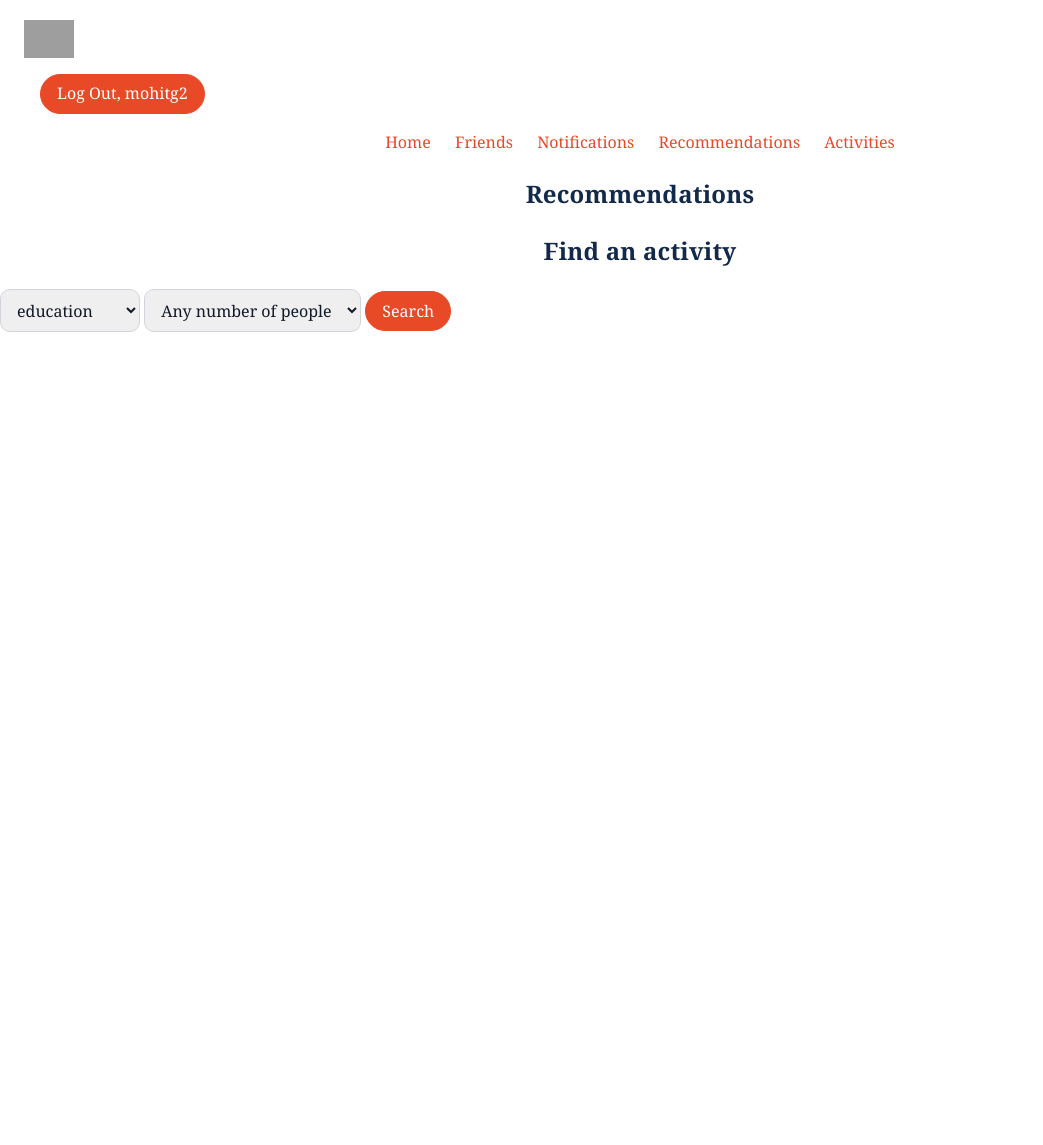
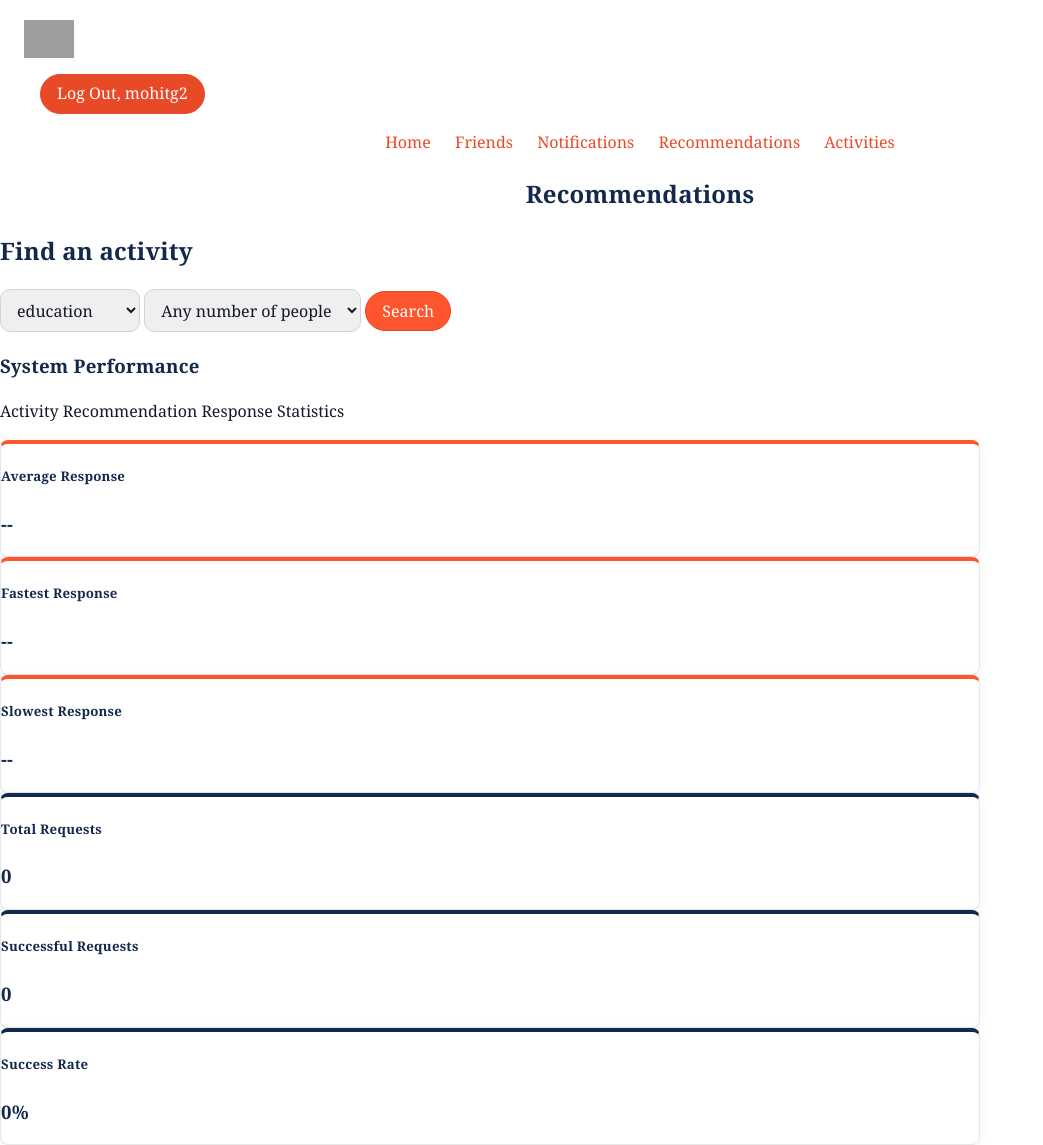
Before and after one commit to henRotunno/8_Knit, a Django app: page /recommendations/ in a window 1280 px wide. Shown: the whole page, without its empty margins (0-1043 px from the left). Before the commit the page ends 332 px from the top, so only its background shows below. Run offline with Django 5.2, Linux system fonts and the light colour scheme; a user stored in the database is signed in; data that the repository does not hold is empty; grey boxes are pictures that could not be loaded.

Commit message:
Add activity system performance widget

```diff
--- a/Knit_Application/urls.py
+++ b/Knit_Application/urls.py
@@ -54,6 +54,7 @@ urlpatterns = [
    path("stats-chart/", views.stats_chart, name="stats-chart"),
    path("stats/", views.stats, name="stats"),
    path("api/recommend/", views.recommend_activity, name="recommend_activity"),
+path("api/performance/", views.activity_performance_stats, name="activity_performance_stats"),
    path(
         "api/chart/activity-categories/",
         activity_category_summary,
--- a/activities/views.py
+++ b/activities/views.py
@@ -13,7 +13,7 @@ from django.utils import timezone
 from django.contrib.auth.decorators import login_required
 
 from django.contrib.auth.mixins import LoginRequiredMixin
-from activities.models import Friends, Notifications, Recommendations, Activities
+from activities.models import Friends, Notifications, Recommendations, Activities, ActivityPerformance
 from django.shortcuts import get_object_or_404, render, redirect
 from django.views import View
 from django.views.generic import ListView
@@ -21,9 +21,21 @@ from django.http import HttpResponse, JsonResponse
 from django.template import loader
 
 from .hybrid_pipeline import run_hybrid_pipeline
-
+import time
 from activities.local_llm import generate_local_response
-
+from django.db.models import Avg, Min, Max
+EXTERNAL_URL = "https://bored-api.appbrewery.com/filter"
+VALID_TYPES = {
+    "education",
+    "recreational",
+    "social",
+    "diy",
+    "charity",
+    "cooking",
+    "relaxation",
+    "music",
+    "busywork",
+}
 # ================================================================================================
 # 1) Home page view
 # ================================================================================================
@@ -103,17 +115,52 @@ def notifications(request):
 # ================================================================================================
 
 
+
 class Recommendation(LoginRequiredMixin, ListView):
     model = Recommendations
     template_name = "recommendations.html"
     context_object_name = "recommendations"
 
+    def get_context_data(self, **kwargs):
+        context = super().get_context_data(**kwargs)
 
-# api url
-EXTERNAL_URL = "https://bored-api.appbrewery.com/filter"
-# keys that work with the api
-VALID_TYPES = {"education", "recreational", "social", "diy", "charity",
-              "cooking", "relaxation", "music", "busywork"}
+        # Get all successful activity recommendation requests
+        successful_records = ActivityPerformance.objects.filter(
+            successful=True
+        )
+
+        # Calculate response time statistics
+        performance = successful_records.aggregate(
+            average=Avg("response_time_ms"),
+            fastest=Min("response_time_ms"),
+            slowest=Max("response_time_ms"),
+        )
+
+        # Count all requests
+        total_requests = ActivityPerformance.objects.count()
+        successful_requests = successful_records.count()
+
+        # Calculate success rate
+        success_rate = (
+            round((successful_requests / total_requests) * 100, 2)
+            if total_requests > 0 else 0
+        )
+
+        # Add performance statistics to the template
+        context["system_performance"] = {
+            "average_response": round(performance["average"], 2)
+                if performance["average"] is not None else None,
+            "fastest_response": round(performance["fastest"], 2)
+                if performance["fastest"] is not None else None,
+            "slowest_response": round(performance["slowest"], 2)
+                if performance["slowest"] is not None else None,
+            "total_requests": total_requests,
+            "successful_requests": successful_requests,
+            "success_rate": success_rate,
+        }
+
+        return context
+
 
 
 
@@ -135,95 +182,160 @@ def price_label(p):
 
 @login_required
 def recommend_activity(request):
-   q = request.GET.get("q", "")
-   if not q:
-       return JsonResponse({"error": "Missing query parameter ?q="}, status=400)
-   if q not in VALID_TYPES:
-       return JsonResponse({"error": f"Unknown type '{q}'",
-                            "valid_types": sorted(VALID_TYPES)}, status=400)
+    # Start measuring recommendation processing time
+    start_time = time.perf_counter()
+
+    q = request.GET.get("q", "")
+    if not q:
+        return JsonResponse({"error": "Missing query parameter ?q="}, status=400)
+
+    if q not in VALID_TYPES:
+        return JsonResponse({
+            "error": f"Unknown type '{q}'",
+            "valid_types": sorted(VALID_TYPES)
+        }, status=400)
+
+    params = {"type": q}
+    participants = request.GET.get("participants")
+
+    if participants and participants.isdigit():
+        params["participants"] = participants
+
+    try:
+        resp = requests.get(EXTERNAL_URL, params=params, timeout=5)
+
+        if resp.status_code == 404:
+            external = []
+        else:
+            resp.raise_for_status()
+            external = resp.json()
+
+    except requests.Timeout:
+        # Record unsuccessful request timing
+        elapsed_ms = (time.perf_counter() - start_time) * 1000
+
+        ActivityPerformance.objects.create(
+            response_time_ms=elapsed_ms,
+            successful=False
+        )
+
+        return JsonResponse({"error": "External API timed out"}, status=504)
+
+    except (requests.RequestException, ValueError):
+        # Record unsuccessful request timing
+        elapsed_ms = (time.perf_counter() - start_time) * 1000
+
+        ActivityPerformance.objects.create(
+            response_time_ms=elapsed_ms,
+            successful=False
+        )
+
+        return JsonResponse({"error": "Could not fetch external data"}, status=502)
+
+    if isinstance(external, dict):
+        external = []
+
+    internal_qs = Activities.objects.filter(category__iexact=q)
+    internal_names = {a.activity_name.lower() for a in internal_qs}
+
+    # Create live suggestions
+    suggestions = []
+
+    for item in external[:15]:
+        text = item.get("activity", "")
+
+        suggestions.append({
+            "activity": text,
+            "type": item.get("type"),
+            "participants": item.get("participants"),
+            "price": item.get("price"),
+            "cost": price_label(item.get("price")),
+            "accessibility": item.get("accessibility"),
+            "already_in_our_app": any(
+                n in text.lower() or text.lower() in n
+                for n in internal_names
+            ),
+        })
+
+    # Analytics
+    prices = [
+        s["price"] for s in suggestions
+        if isinstance(s["price"], (int, float))
+    ]
+
+    accessibility_counts = {}
+
+    for s in suggestions:
+        label = s["accessibility"] or "Unknown"
+        accessibility_counts[label] = accessibility_counts.get(label, 0) + 1
+
+    analytics = {
+        "avg_price": round(sum(prices) / len(prices), 2) if prices else None,
+        "free_count": sum(1 for s in suggestions if s["cost"] == "Free"),
+        "accessibility_counts": accessibility_counts,
+        "overlap_with_internal": sum(
+            s["already_in_our_app"] for s in suggestions
+        ),
+        "internal_category_counts": list(
+            Activities.objects.values("category").annotate(
+                total=Count("activity_id")
+            )
+        ),
+    }
+
+    # Prepare the response data
+    response_data = {
+        "query": q,
+        "internal_matches": sorted(
+            a.activity_name for a in internal_qs
+        ),
+        "analytics": analytics,
+        "suggestions": suggestions,
+    }
+
+    # Calculate total processing time in milliseconds
+    elapsed_ms = (time.perf_counter() - start_time) * 1000
+
+    # Save successful request performance
+    ActivityPerformance.objects.create(
+        response_time_ms=elapsed_ms,
+        successful=True
+    )
+
+    return JsonResponse(response_data)
 
 
-   params = {"type": q}
-   participants = request.GET.get("participants")
-   if participants and participants.isdigit():
-       params["participants"] = participants
+@login_required
+def activity_performance_stats(request):
+    successful_records = ActivityPerformance.objects.filter(
+        successful=True
+    )
 
+    performance = successful_records.aggregate(
+        average=Avg("response_time_ms"),
+        fastest=Min("response_time_ms"),
+        slowest=Max("response_time_ms"),
+    )
 
-   try:
-       resp = requests.get(EXTERNAL_URL, params=params, timeout=5)
-       if resp.status_code == 404:
-           external = []  # no matches for this filter
-       else:
-           resp.raise_for_status()
-           external = resp.json()
-   except requests.Timeout:
-       return JsonResponse({"error": "External API timed out"}, status=504)\
-       # except api goes down
+    total_requests = ActivityPerformance.objects.count()
+    successful_requests = successful_records.count()
 
+    success_rate = (
+        round((successful_requests / total_requests) * 100, 2)
+        if total_requests > 0 else 0
+    )
 
-   except (requests.RequestException, ValueError):
-       return JsonResponse({"error": "Could not fetch external data"}, status=502)
-       # bad value
-
-
-   if isinstance(external, dict):
-       external = []
-
-
-
-
-   internal_qs = Activities.objects.filter(category__iexact=q)
-   internal_names = {a.activity_name.lower() for a in internal_qs}
-
-
-   # create live
-   suggestions = []
-   for item in external[:15]:
-       # change the external[:x] to adjust number of selection!!!!!!
-       text = item.get("activity", "")
-       suggestions.append({
-           "activity": text,
-           "type": item.get("type"),
-           "participants": item.get("participants"),
-           "price": item.get("price"),
-           "cost": price_label(item.get("price")),
-           "accessibility": item.get("accessibility"),
-           "already_in_our_app": any(n in text.lower() or text.lower() in n
-                                     for n in internal_names),
-           # for each selection, extract this data
-           # already in app crosscheck w/ our db.
-       })
-
-
-   # analytics
-   prices = [s["price"] for s in suggestions if isinstance(s["price"], (int, float))]
-   accessibility_counts = {}
-   for s in suggestions:
-       label = s["accessibility"] or "Unknown"
-       accessibility_counts[label] = accessibility_counts.get(label, 0) + 1
-
-
-   # apply analytics to data, give users an idea of how accesible the activity is.
-   analytics = {
-       "avg_price": round(sum(prices) / len(prices), 2) if prices else None,
-           # average price of all the activities listed
-       "free_count": sum(1 for s in suggestions if s["cost"] == "Free"),
-           # count of free acitivites
-       "accessibility_counts": accessibility_counts,
-       "overlap_with_internal": sum(s["already_in_our_app"] for s in suggestions),
-       "internal_category_counts": list(
-           Activities.objects.values("category").annotate(total=Count("activity_id"))
-       ),
-   }
-   # dictionary to return, handle jsonResponse in templates --> recommendations.html
-   return JsonResponse({
-       "query": q,
-       "internal_matches": sorted(a.activity_name for a in internal_qs),
-       "analytics": analytics,
-       "suggestions": suggestions,
-   })
-
-
+    return JsonResponse({
+        "average_response": round(performance["average"], 2)
+            if performance["average"] is not None else None,
+        "fastest_response": round(performance["fastest"], 2)
+            if performance["fastest"] is not None else None,
+        "slowest_response": round(performance["slowest"], 2)
+            if performance["slowest"] is not None else None,
+        "total_requests": total_requests,
+        "successful_requests": successful_requests,
+        "success_rate": success_rate,
+    })
 
 
 # ================================================================================================
--- a/templates/recommendations.html
+++ b/templates/recommendations.html
@@ -13,31 +13,207 @@
     <h2 style="text-align:center;" class="mb-0">Recommendations</h2>
   </div>
 
-    <h2 style="text-align:center;">Find an activity</h2>
 
+<div class="container mt-4">
+    <div class="row g-4">
 
-    <!-- Keys for the bored api -->
-<select id="type">
-  <option>education</option><option>recreational</option><option>social</option>
-  <option>diy</option><option>charity</option><option>cooking</option>
-  <option>relaxation</option><option>music</option><option>busywork</option>
+        <!-- LEFT: Activity Search -->
+        <div class="col-lg-6">
+            <h2 class="text-center">Find an activity</h2>
+
+            <div class="d-flex gap-2 justify-content-center mt-3 flex-wrap">
+                <select id="type" class="form-select w-auto">
+                    <option>education</option>
+                    <option>recreational</option>
+                    <option>social</option>
+                    <option>diy</option>
+                    <option>charity</option>
+                    <option>cooking</option>
+                    <option>relaxation</option>
+                    <option>music</option>
+                    <option>busywork</option>
                 </select>
 
-<select id="participants">
+                <select id="participants" class="form-select w-auto">
                     <option value="">Any number of people</option>
                     <option value="1">Just me</option>
                     <option value="2">2 people</option>
                     <option value="3">3 people</option>
                     <option value="4">4 people</option>
                 </select>
-    <!-- The user can enter the amount of participants for the activity
-     Note: This is mainly a tool for the user to think of what they might want to do
-     on the activity page. This is the api's parameters, helps prevent 404s that i kept running into-->
-<button id="search">Search</button>
 
-<p id="status"></p>
+                <button id="search" class="btn"
+                        style="background-color:#FF552E; color:white;">
+                    Search
+                </button>
+            </div>
+
+            <p id="status" class="mt-3"></p>
             <ul id="results"></ul>
+        </div>
+
+        <!-- RIGHT: System Performance -->
+        <div class="col-lg-6">
+            <h3 class="text-center" style="color:#13294B;">
+                System Performance
+            </h3>
+
+            <!-- Keep your existing six performance cards here -->
+        </div>
+
+    </div>
+</div>
+
+
+<!-- System Performance Widget -->
+<div class="container mt-5 mb-4">
+
+    <p class="text-center text-muted">
+        Activity Recommendation Response Statistics
+    </p>
+
+    <div class="row g-3 mt-2">
+
+<!-- Average Response Time -->
+<div class="col-md-4">
+    <div class="card text-center h-100"
+         style="border-top: 4px solid #FF552E;">
+        <div class="card-body">
+            <h5 style="color: #13294B;">
+                Average Response
+            </h5>
+            <h3 id="average-response">
+                {% if system_performance.average_response != None %}
+                    {{ system_performance.average_response }} ms
+                {% else %}
+                    --
+                {% endif %}
+            </h3>
+        </div>
+    </div>
+</div>
+
+<!-- Fastest Response -->
+<div class="col-md-4">
+    <div class="card text-center h-100"
+         style="border-top: 4px solid #FF552E;">
+        <div class="card-body">
+            <h5 style="color: #13294B;">
+                Fastest Response
+            </h5>
+            <h3 id="fastest-response">
+                {% if system_performance.fastest_response != None %}
+                    {{ system_performance.fastest_response }} ms
+                {% else %}
+                    --
+                {% endif %}
+            </h3>
+        </div>
+    </div>
+</div>
+
+<!-- Slowest Response -->
+<div class="col-md-4">
+    <div class="card text-center h-100"
+         style="border-top: 4px solid #FF552E;">
+        <div class="card-body">
+            <h5 style="color: #13294B;">
+                Slowest Response
+            </h5>
+            <h3 id="slowest-response">
+                {% if system_performance.slowest_response != None %}
+                    {{ system_performance.slowest_response }} ms
+                {% else %}
+                    --
+                {% endif %}
+            </h3>
+        </div>
+    </div>
+</div>
+
+<!-- Total Requests -->
+<div class="col-md-4">
+    <div class="card text-center h-100"
+         style="border-top: 4px solid #13294B;">
+        <div class="card-body">
+            <h5 style="color: #13294B;">
+                Total Requests
+            </h5>
+            <h3 id="total-requests">
+                {{ system_performance.total_requests }}
+            </h3>
+        </div>
+    </div>
+</div>
+
+<!-- Successful Requests -->
+<div class="col-md-4">
+    <div class="card text-center h-100"
+         style="border-top: 4px solid #13294B;">
+        <div class="card-body">
+            <h5 style="color: #13294B;">
+                Successful Requests
+            </h5>
+            <h3 id="successful-requests">
+                {{ system_performance.successful_requests }}
+            </h3>
+        </div>
+    </div>
+</div>
+
+<!-- Success Rate -->
+<div class="col-md-4">
+    <div class="card text-center h-100"
+         style="border-top: 4px solid #13294B;">
+        <div class="card-body">
+            <h5 style="color: #13294B;">
+                Success Rate
+            </h5>
+            <h3 id="success-rate">
+                {{ system_performance.success_rate }}%
+            </h3>
+        </div>
+    </div>
+</div>
+    </div>
+</div>
+<!-- End System Performance Widget -->
+
     <script>
+
+async function updatePerformanceStats() {
+    try {
+        const response = await fetch("{% url 'activity_performance_stats' %}");
+        const stats = await response.json();
+
+        if (!response.ok) {
+            console.error("Could not retrieve performance statistics.");
+            return;
+        }
+
+        document.getElementById("average-response").textContent =
+            stats.average_response !== null ? stats.average_response + " ms" : "--";
+
+        document.getElementById("fastest-response").textContent =
+            stats.fastest_response !== null ? stats.fastest_response + " ms" : "--";
+
+        document.getElementById("slowest-response").textContent =
+            stats.slowest_response !== null ? stats.slowest_response + " ms" : "--";
+
+        document.getElementById("total-requests").textContent =
+            stats.total_requests;
+
+        document.getElementById("successful-requests").textContent =
+            stats.successful_requests;
+
+        document.getElementById("success-rate").textContent =
+            stats.success_rate + "%";
+
+    } catch (error) {
+        console.error("Performance update failed:", error);
+    }
+}
+
 document.getElementById("search").addEventListener("click", async () => {
   const status = document.getElementById("status");
   const list = document.getElementById("results");
@@ -52,7 +228,7 @@ document.getElementById("search").addEventListener("click", async () => {
     const resp = await fetch(`{% url 'recommend_activity' %}?${params}`);
     const data = await resp.json();
     if (!resp.ok) { status.textContent = data.error; return; }
-
+await updatePerformanceStats();
     const a = data.analytics;
     status.textContent = data.suggestions.length
       ? `${data.suggestions.length} suggestions | ${a.free_count} free | avg price score ${a.avg_price} (out of 1.0)`
```
Also changed, not shown: activities/models.py (+17 -0 lines), activities/migrations/0005_activityperformance.py (added). Lines whose indentation alone changed are shown as unchanged.
